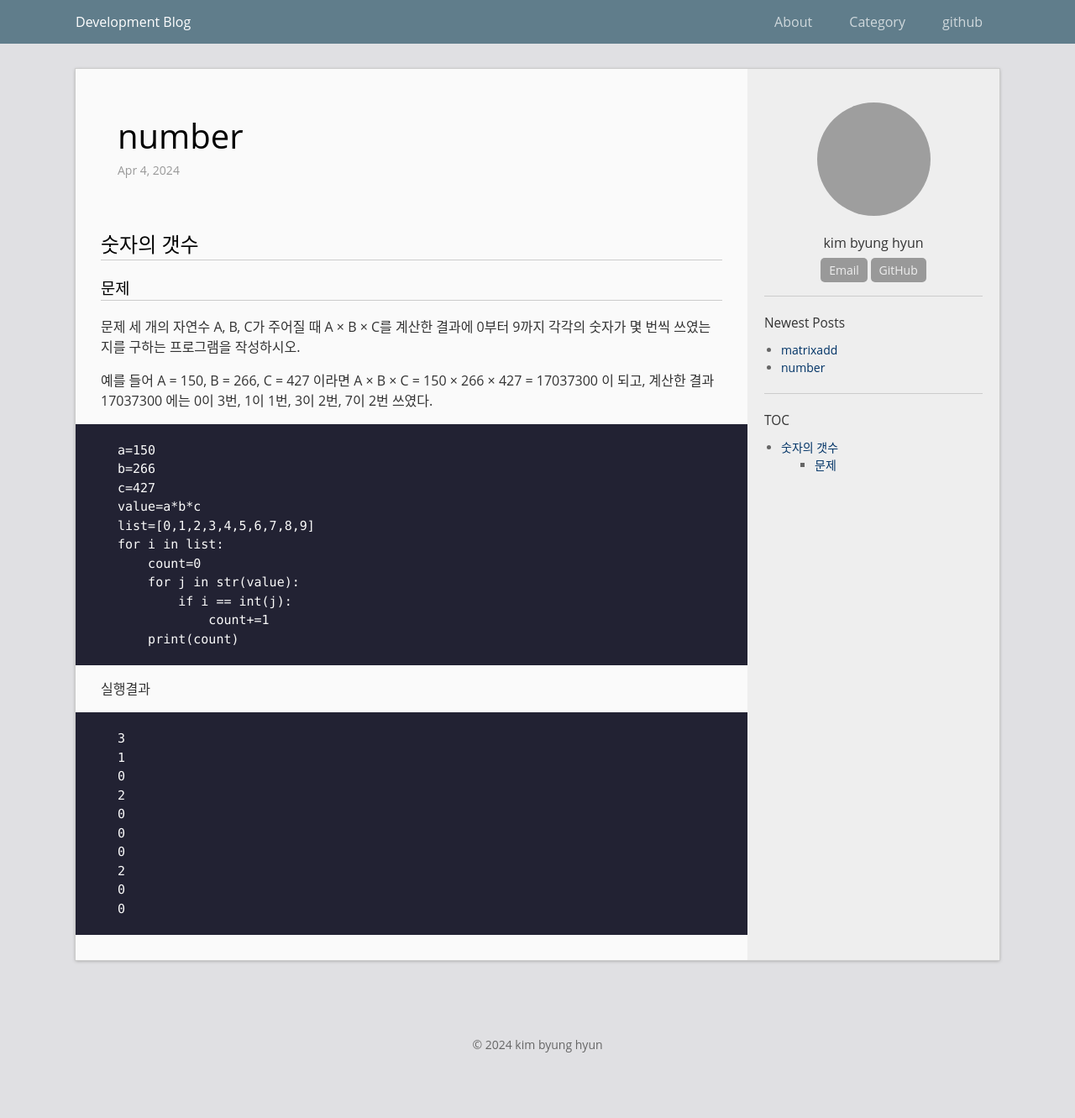
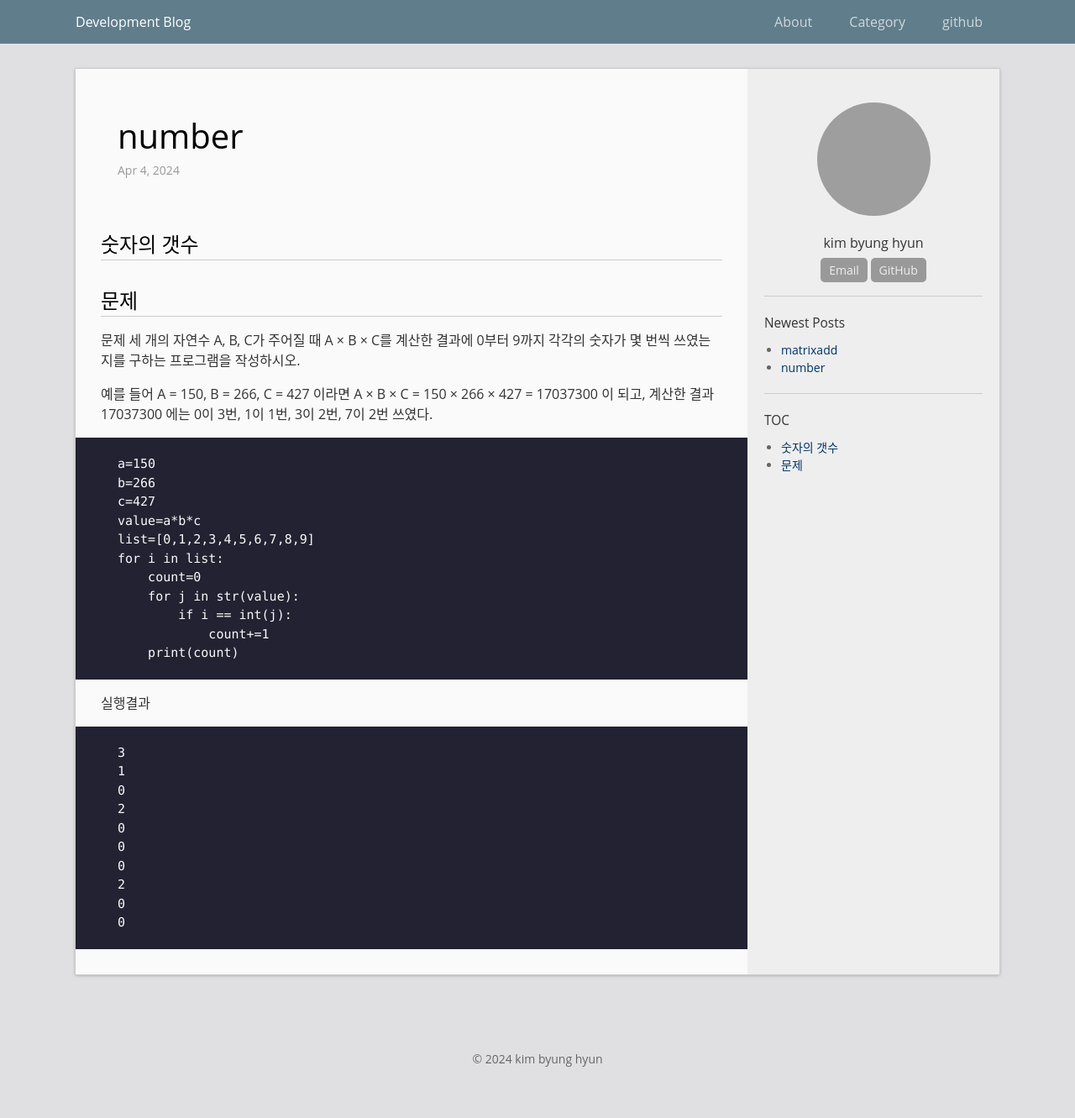
Before and after one commit to bh6366632/bh6366632.github.com, a Jekyll site: the page built from _posts/2024-04-04-number.md, in a window 1280 px wide. Shown: the whole page at 84% size. Built offline with Jekyll 4.4.1, drawn with Linux system fonts in a browser that asks for light colours; grey boxes are pictures that could not be loaded.

```diff
--- a/_posts/2024-04-04-number.md
+++ b/_posts/2024-04-04-number.md
@@ -6,9 +6,9 @@ categories: PYTHON
 permalink: /archivers/number
 ---
 
-# 숫자의 갯수
+<h1>숫자의 갯수</h1>
 
-<h3>문제</h3>
+# 문제
 문제
 세 개의 자연수 A, B, C가 주어질 때 A × B × C를 계산한 결과에 0부터 9까지 각각의 숫자가 몇 번씩 쓰였는지를 구하는 프로그램을 작성하시오.
 
```
